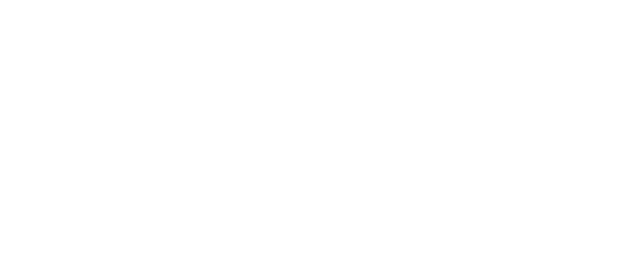
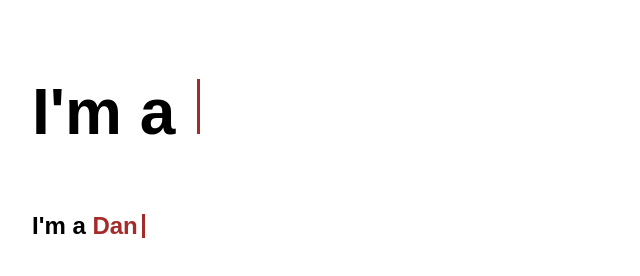
Before and after one commit to Monjila-Moni/JavaScript-Projects, a plain HTML site: page Projects/10.Auto Typing/index.html in a window 1280 px wide. Shown: the whole page, without its empty margins (0-640 px from the left). Drawn offline with Linux system fonts and the light colour scheme.

Commit message:
auto typing by hard coded is added

```diff
--- a/Projects/10.Auto Typing/index.html
+++ b/Projects/10.Auto Typing/index.html
@@ -6,6 +6,7 @@
 <head>
     <meta charset="UTF-8">
     <meta name="viewport" content="width=device-width, initial-scale=1.0">
+
     <link rel="stylesheet" href="style.css">
     <script src="script.js" defer></script>
 
@@ -17,7 +18,8 @@
 </head>
 
 <body>
-    <span id="element"></span>
+    <h1>I'm a <span></span></h1>
+    <h2>I'm a <span></span></h2>
 </body>
 
 </html>
--- a/Projects/10.Auto Typing/script.js
+++ b/Projects/10.Auto Typing/script.js
@@ -0,0 +1,41 @@
+const span1 = document.querySelector("h1 span");
+const span2 = document.querySelector("h2 span");
+
+const wordList1 = ["Developer.", "Coder.", "Teacher."];
+const wordList2 = ["Student.", "Dancer.", "Singer.", "Designer."];
+
+function autoType(words, domElement) {
+  let wordIndex = 0;
+  let charIndex = 0;
+  let forwardType = true;
+  let pause = 0;
+
+  setInterval(() => {
+    if (pause) {
+      pause--;
+      return;
+    }
+    if (forwardType) {
+      if (charIndex < words[wordIndex].length) {
+        domElement.innerText = domElement.innerText + words[wordIndex][charIndex];
+        charIndex++;
+      }
+      if (charIndex === words[wordIndex].length) {
+        forwardType = false;
+        pause = 5;
+      }
+    } else {
+      domElement.innerText = domElement.innerText.slice(0, domElement.innerText.length - 1);
+      // span1.innerText = span1.innerText.slice(0, -1);
+      charIndex--;
+      if (charIndex === 0) {
+        forwardType = true;
+        wordIndex = (wordIndex + 1) % words.length;
+        pause = 1;
+      }
+    }
+  }, 200);
+}
+
+autoType(wordList1,span1)
+autoType(wordList2,span2)
--- a/Projects/10.Auto Typing/style.css
+++ b/Projects/10.Auto Typing/style.css
@@ -0,0 +1,35 @@
+body{
+    margin: 0;
+    display: flex;
+    flex-direction: column;
+    height: 80vh;
+    font-family: sans-serif;
+    /* background-color: black; */
+
+    padding: 32px;
+}
+
+h1{
+    font-size: 4rem;
+}
+span{
+    display: inline-flex;
+    align-items: center;
+    color: brown;
+}
+
+span::after{
+    content: "";
+    display: inline-block;
+    width: 3px;
+    background-color: brown;
+    margin-left: 4px;
+}
+
+h1 span::after {
+    height: 55px;
+}
+
+h2 span::after {
+    height: 24px;
+}
```
Also changed, not shown: Projects/10.Auto Typing/indexBytypedLibrary.html (+1 -1 lines).
